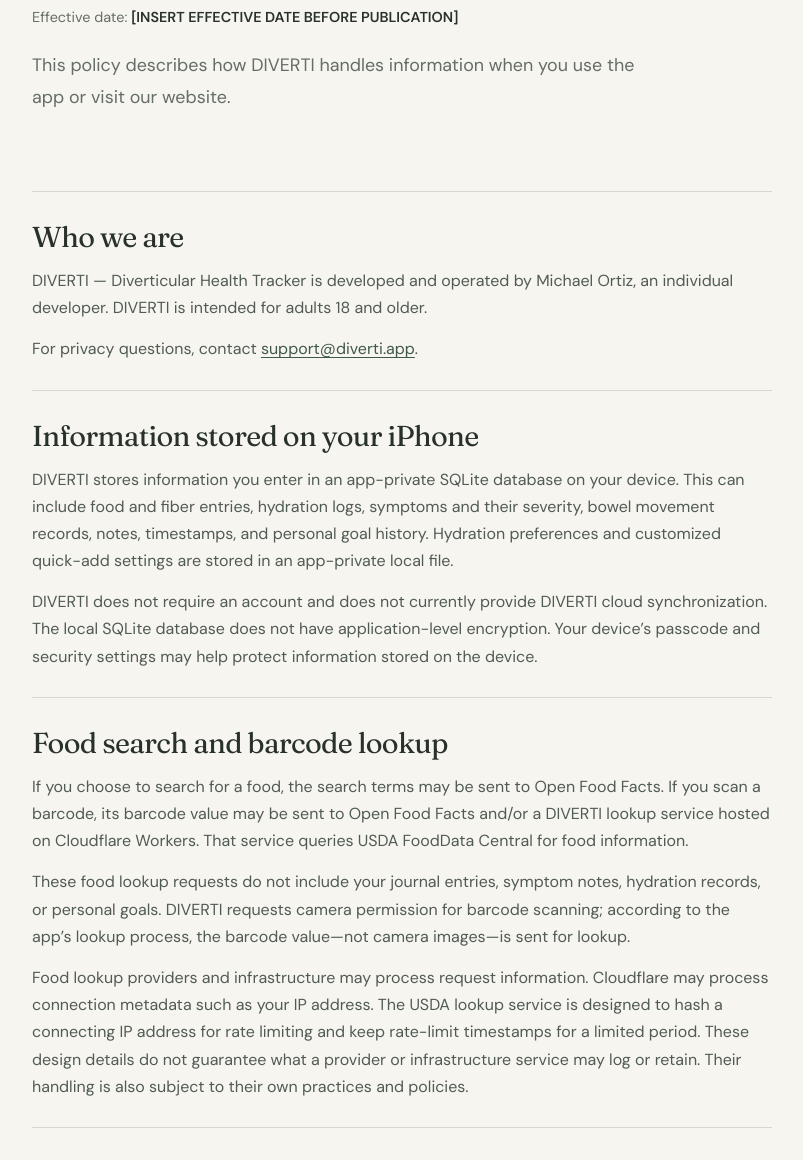
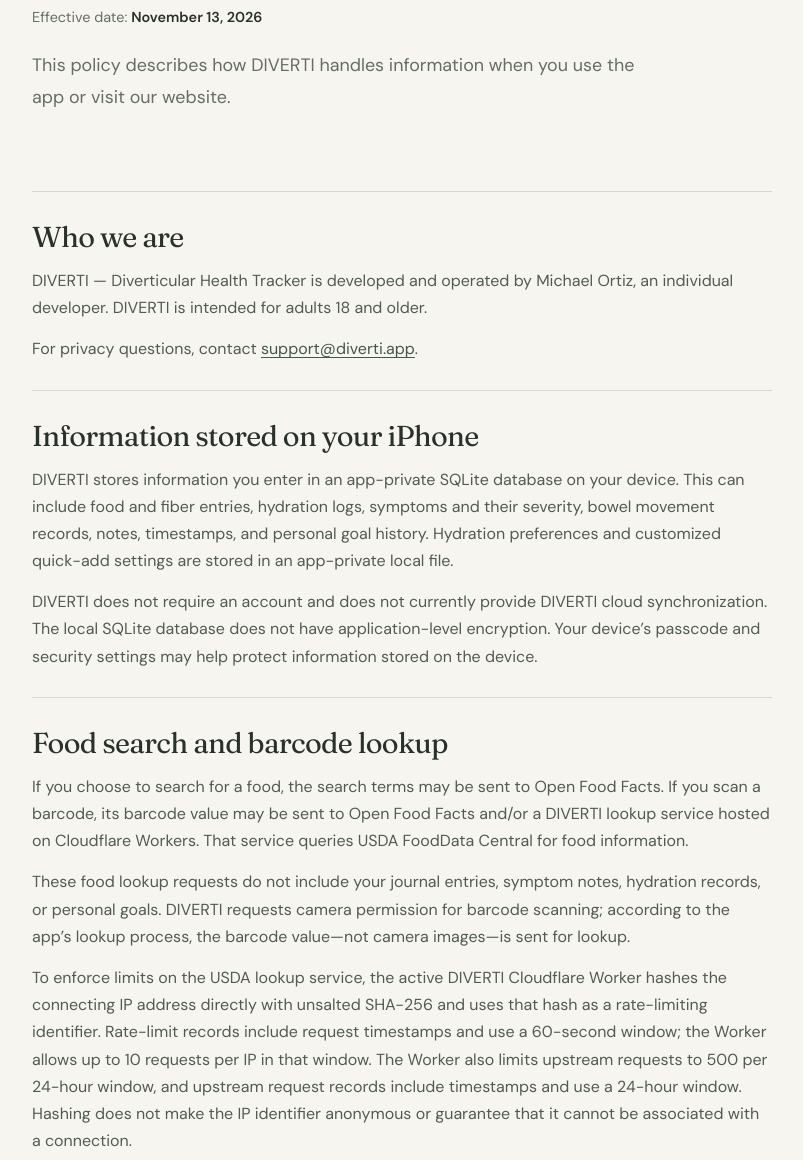
Before and after one commit to migs-o/diverti-website, an Astro site: page /privacy in a window 1280 px wide. Shown: the part 333-1493 px from the top of the page, without its empty margins (238-1041 px from the left). Built offline with nearby package versions, Linux system fonts and the light colour scheme; Astro itself is replaced by a stand-in of ours.

Commit message:
content: finalize DIVERTI privacy policy disclosures

```diff
--- a/src/pages/privacy.astro
+++ b/src/pages/privacy.astro
@@ -9,7 +9,7 @@ import PageLayout from '../layouts/PageLayout.astro';
     <header class="page-heading">
       <p class="eyebrow">Your information, explained</p>
       <h1>Privacy <em>Policy</em></h1>
-      <p class="effective">Effective date: <strong>[INSERT EFFECTIVE DATE BEFORE PUBLICATION]</strong></p>
+      <p class="effective">Effective date: <strong>November 13, 2026</strong></p>
       <p class="lede">This policy describes how DIVERTI handles information when you use the app or visit our website.</p>
     </header>
 
@@ -30,7 +30,8 @@ import PageLayout from '../layouts/PageLayout.astro';
         <h2>Food search and barcode lookup</h2>
         <p>If you choose to search for a food, the search terms may be sent to Open Food Facts. If you scan a barcode, its barcode value may be sent to Open Food Facts and/or a DIVERTI lookup service hosted on Cloudflare Workers. That service queries USDA FoodData Central for food information.</p>
         <p>These food lookup requests do not include your journal entries, symptom notes, hydration records, or personal goals. DIVERTI requests camera permission for barcode scanning; according to the app’s lookup process, the barcode value—not camera images—is sent for lookup.</p>
-        <p>Food lookup providers and infrastructure may process request information. Cloudflare may process connection metadata such as your IP address. The USDA lookup service is designed to hash a connecting IP address for rate limiting and keep rate-limit timestamps for a limited period. These design details do not guarantee what a provider or infrastructure service may log or retain. Their handling is also subject to their own practices and policies.</p>
+        <p>To enforce limits on the USDA lookup service, the active DIVERTI Cloudflare Worker hashes the connecting IP address directly with unsalted SHA-256 and uses that hash as a rate-limiting identifier. Rate-limit records include request timestamps and use a 60-second window; the Worker allows up to 10 requests per IP in that window. The Worker also limits upstream requests to 500 per 24-hour window, and upstream request records include timestamps and use a 24-hour window. Hashing does not make the IP identifier anonymous or guarantee that it cannot be associated with a connection.</p>
+        <p>Expired rate-limit and upstream request records are removed through cleanup operations, but removal is not guaranteed at an exact time. Cloudflare Workers Logs are disabled for this Worker. This does not mean Cloudflare performs no infrastructure-level processing or logging: Cloudflare may still process connection metadata, such as IP addresses, at the infrastructure level. Open Food Facts, USDA, Cloudflare, and other service providers may handle or retain technical request information under their own practices and policies.</p>
       </section>
 
       <section>
```
